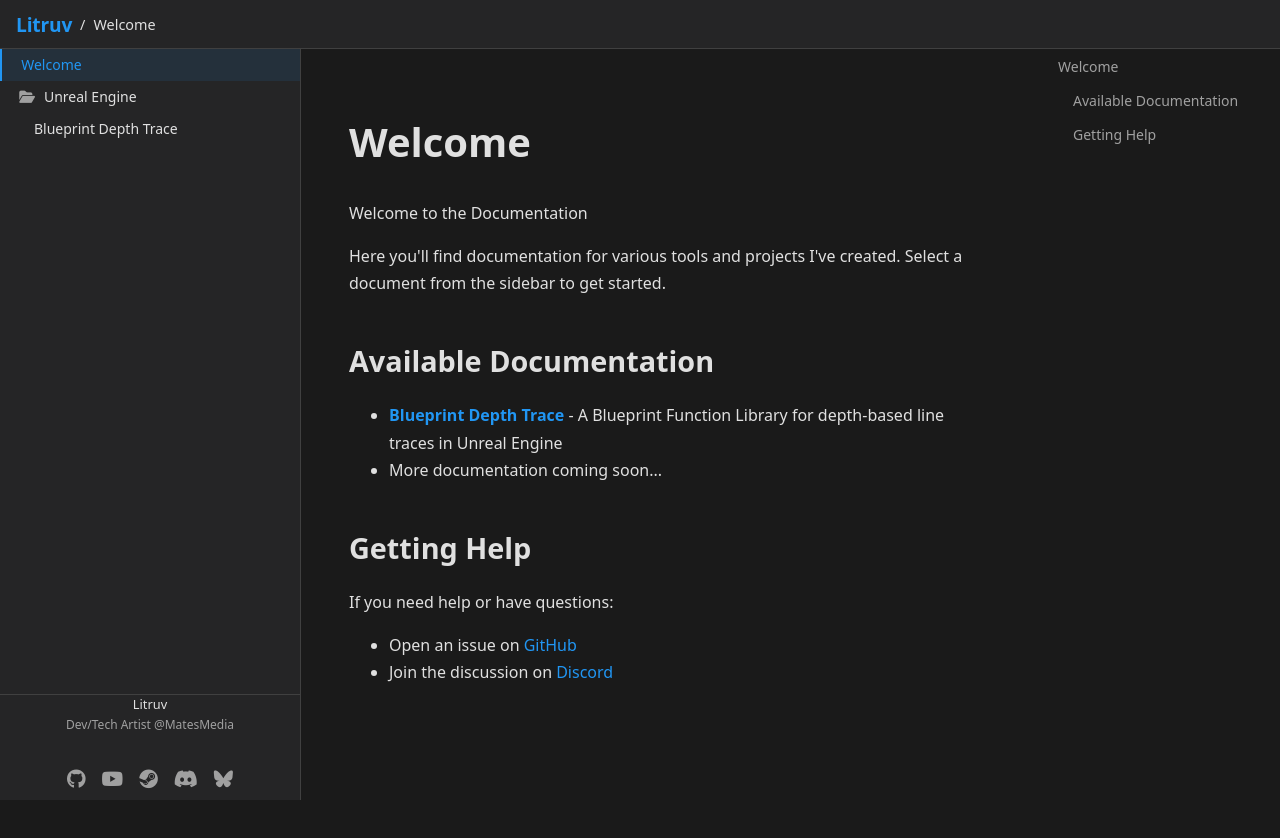
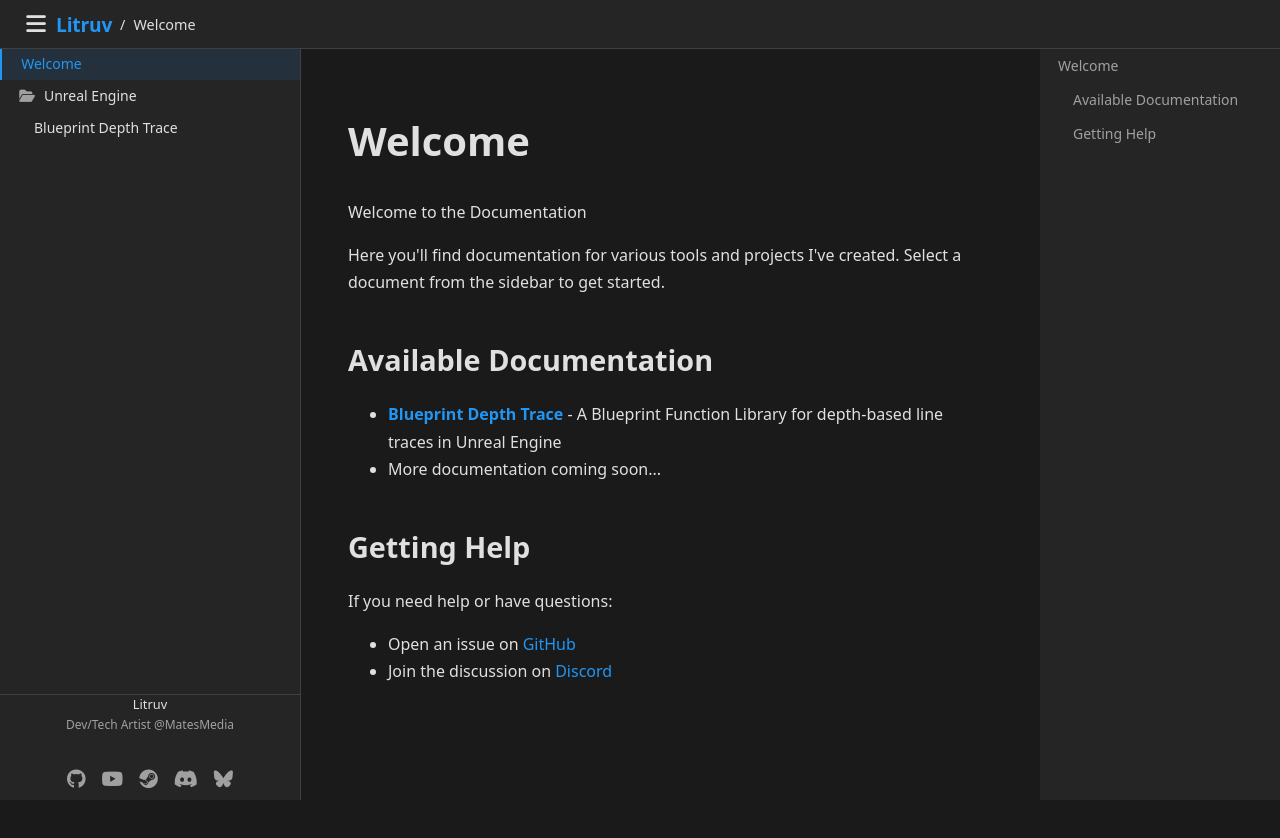
Before and after one commit to ExcaliburAU/Docs-Viewer, a plain HTML site: page index.html in a window 1280 px wide. Before the commit the page ends 800 px from the top, so only its background shows below. Drawn offline with nearby package versions, Linux system fonts and the light colour scheme.

Commit message:
Enhance mobile responsiveness by updating sidebar behavior and menu button accessibility

```diff
--- a/index.html
+++ b/index.html
@@ -23,7 +23,9 @@
 <body>
     <div class="container">
         <div class="title-bar">
-            <button class="menu-button">☰</button>
+            <button class="menu-button" aria-label="Toggle Menu">
+                <i class="fas fa-bars"></i>
+            </button>
             <div class="title-text">
                 <span class="brand">Litruv</span>
                 <span class="divider">/</span>
--- a/index.js
+++ b/index.js
@@ -79,6 +79,11 @@ function createFileIndexItem(doc, container, level = 0) {
             e.preventDefault();
             loadDocument(doc.path);
             history.pushState(null, '', link.href);
+            // Hide sidebar on mobile after clicking a link
+            const leftSidebar = document.querySelector('.left-sidebar');
+            if (window.innerWidth <= 1000) {
+                leftSidebar.classList.remove('show');
+            }
         };
         container.appendChild(link);
     }
--- a/styles.css
+++ b/styles.css
@@ -24,26 +24,90 @@ body {
 .container {
     display: flex;
     flex-direction: column;
-    min-height: 100vh;
-    height: 100%;
-    position: fixed;
-    width: 100%;
-    top: 0;
-    left: 0;
 }
 
 .title-bar {
+    position: fixed;
+    top: 0;
+    left: 0;
+    right: 0;
+    z-index: 1000;
     height: var(--title-bar-height);
     background-color: var(--ifm-background-surface-color);
     border-bottom: 1px solid var(--ifm-border-color);
     display: flex;
     align-items: center;
     padding: 0 1rem;
-    font-size: 1.1rem;
-    font-weight: 500;
-    color: var(--ifm-color-content);
-    flex-shrink: 0;
-    justify-content: space-between;
+}
+
+.content-container {
+    margin-top: var(--title-bar-height);
+    display: flex;
+    min-height: calc(100vh - var(--title-bar-height));
+}
+
+.left-sidebar {
+    position: fixed;
+    top: var(--title-bar-height);
+    left: 0;
+    bottom: 0;
+    width: var(--doc-sidebar-width);
+    background: var(--ifm-background-surface-color);
+    display: flex;
+    flex-direction: column;
+    border-right: 1px solid var(--ifm-border-color);
+    transform: none; /* Remove initial transform */
+    transition: none; /* Remove initial transition */
+    z-index: 999;
+}
+
+.right-sidebar {
+    position: fixed;
+    top: var(--title-bar-height);
+    right: 0;
+    bottom: 0;
+    width: var(--doc-outline-width);
+    background: var(--ifm-background-color);
+    overflow-y: auto;
+}
+
+.content {
+    margin-left: var(--doc-sidebar-width);
+    margin-right: var(--doc-outline-width);
+    padding: 2rem 3rem;
+    min-height: calc(100vh - var(--title-bar-height));
+}
+
+#file-index {
+    flex: 1;
+    overflow-y: auto;
+}
+
+@media (max-width: 1000px) {
+    .menu-button {
+        display: flex;
+    }
+
+    .left-sidebar {
+        left: -100%;
+        transition: left 0.3s ease; /* Change to left transition */
+        box-shadow: none;
+    }
+
+    .left-sidebar.show {
+        left: 0; /* Change to left positioning */
+        box-shadow: 2px 0 8px rgba(0, 0, 0, 0.2);
+    }
+
+    .right-sidebar {
+        display: none;
+    }
+
+    .content {
+        margin-left: 0;
+        margin-right: 0;
+        padding: 1rem;
+    }
 }
 
 .menu-button {
@@ -54,17 +118,19 @@ body {
     padding: 8px;
     cursor: pointer;
     font-size: 1.2rem;
+    width: 40px;
+    height: 40px;
+    display: flex;
+    align-items: center;
+    justify-content: center;
+}
+
+.menu-button i {
+    font-size: 1.4rem;
 }
 
 .menu-button:hover {
     color: var(--ifm-color-primary);
-}
-
-.content-container {
-    display: flex;
-    flex: 1;
-    overflow: hidden;
-    height: calc(100% - var(--title-bar-height));
 }
 
 .sidebar {
@@ -73,20 +139,6 @@ body {
     overflow-y: auto;
     border-color: var(--ifm-border-color);
     height: calc(100vh - var(--title-bar-height));
-}
-
-.left-sidebar {
-    width: var(--doc-sidebar-width);
-    border-right: 1px solid var(--ifm-border-color);
-    display: flex;
-    flex-direction: column;
-    height: 100%;
-}
-
-#file-index {
-    flex: 1;
-    overflow-y: auto;
-    min-height: 0; /* This ensures the flex item can shrink */
 }
 
 #file-index a {
@@ -160,7 +212,7 @@ body {
     transition: color 0.2s;
 }
 
-.social-links a:hover {
+social-links a:hover {
     color: var(--ifm-color-primary);
 }
 
@@ -185,17 +237,11 @@ body {
     margin-top: 0.2rem;
 }
 
-.right-sidebar {
-    width: var(--doc-outline-width);
-    border-left: none;
-    background-color: var(--ifm-background-color);
-}
-
 .content {
     flex: 1;
     background-color: var(--ifm-background-color);
     padding: 2rem 3rem;
-    overflow-y: auto;
+    overflow-y: scroll;
     min-width: 0;  /* Fix flexbox content overflow */
     color: var(--ifm-color-content);
     height: 100%;
@@ -344,6 +390,8 @@ body {
     margin: 1rem 0;
     border-radius: 8px;
     box-shadow: 0 2px 12px rgba(0, 0, 0, 0.4);
+    position: relative;
+    z-index: 1;
 }
 
 .markdown-content hr {
@@ -412,43 +460,6 @@ body {
     animation: highlight 2s ease-out;
 }
 
-@media (max-width: 1000px) {
-    .menu-button {
-        display: block;
-    }
-
-    .left-sidebar {
-        position: fixed;
-        left: -100%;
-        top: var(--title-bar-height);
-        height: calc(100% - env(safe-area-inset-top) - var(--title-bar-height));
-        z-index: 100;
-        transition: var(--sidebar-transition);
-    }
-
-    .right-sidebar {
-        display: none;
-    }
-
-    .left-sidebar.show {
-        left: 0;
-        box-shadow: 2px 0 8px rgba(0, 0, 0, 0.2);
-    }
-
-    .content {
-        padding: 1.5rem;
-        padding-bottom: calc(1.5rem + env(safe-area-inset-bottom));
-        height: 100%;
-        overflow-y: auto;
-        -webkit-overflow-scrolling: touch; /* For smoother scrolling on iOS */
-    }
-
-    .social-links {
-        background: var(--ifm-background-surface-color);
-        border-color: var(--ifm-border-color);
-    }
-}
-
 .title-text {
     display: flex;
     align-items: center;
```
